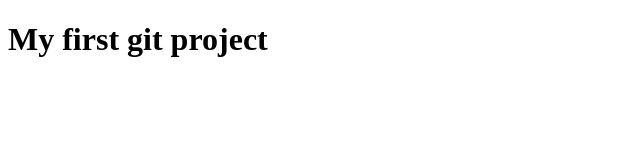
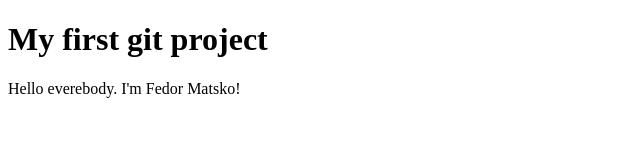
Before and after one commit to FedorMatsko/first, a plain HTML site: page index.html in a window 1280 px wide. Shown: the whole page, without its empty margins (0-640 px from the left). Drawn offline with Linux system fonts and the light colour scheme.

Commit message:
third commit

```diff
--- a/index.html
+++ b/index.html
@@ -6,5 +6,6 @@
 </head>
 <body>
     <h1>My first git project</h1>
+    <p>Hello everebody. I'm Fedor Matsko!</p>
 </body>
 </html>
```
